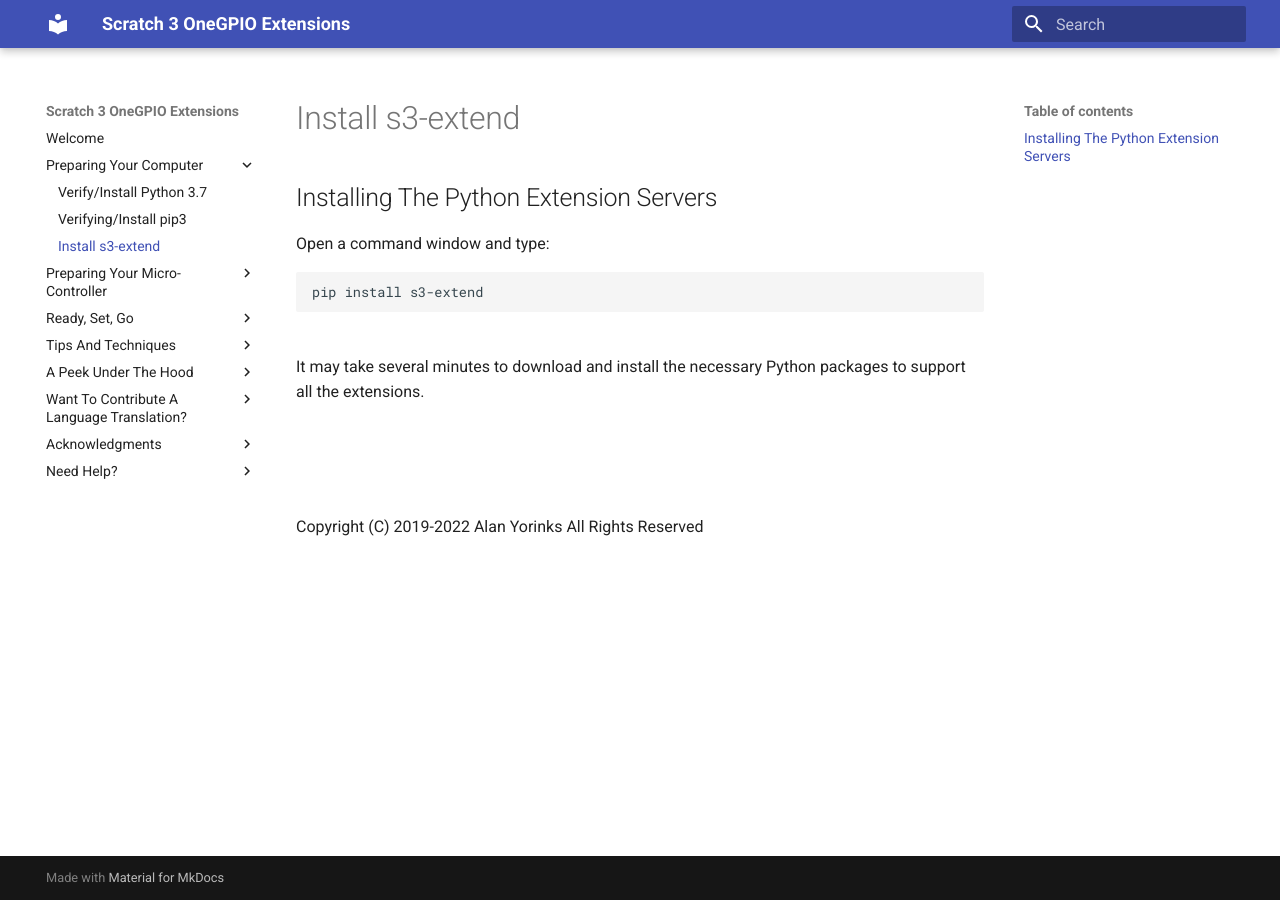
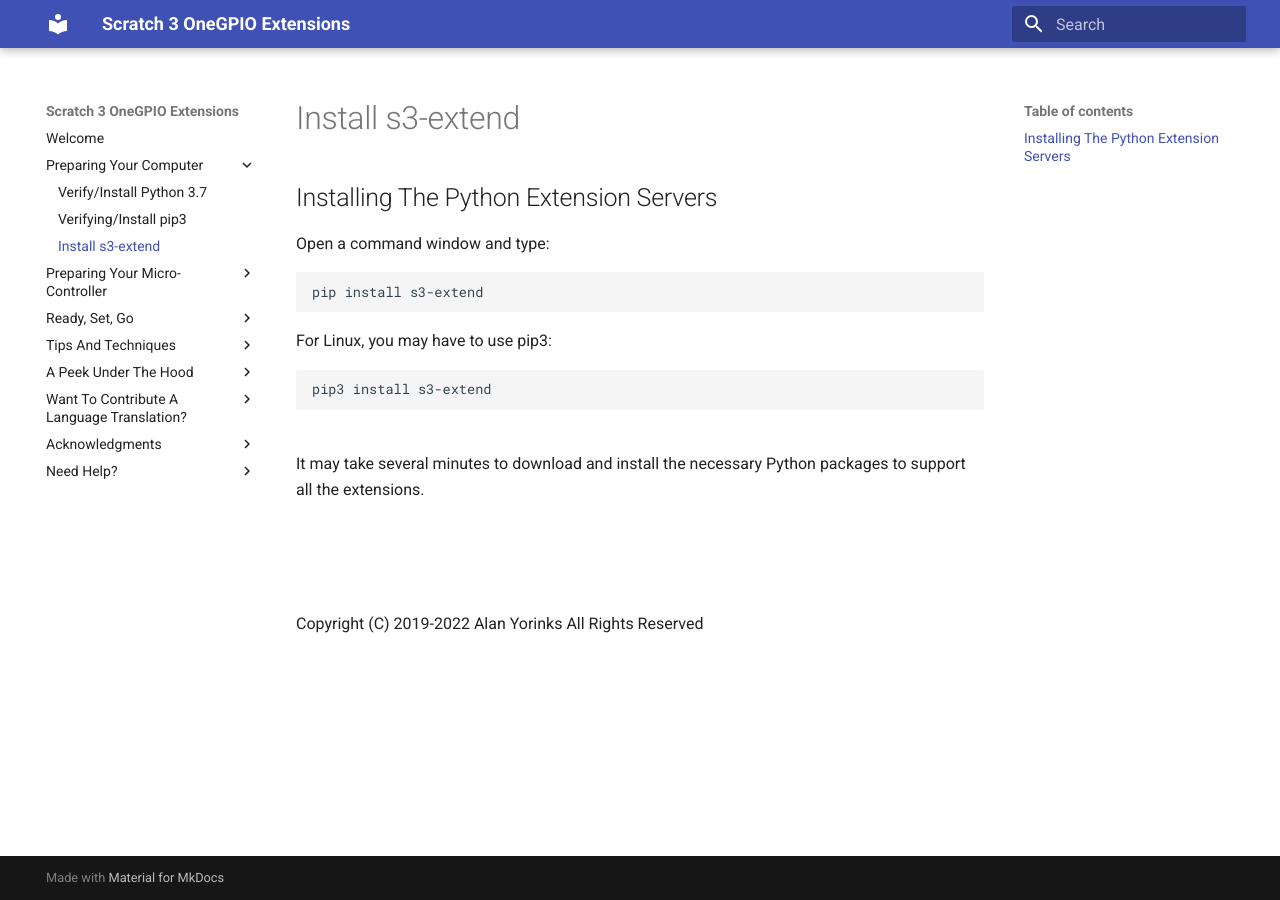
Before and after one commit to MrYsLab/s3-extend, an MkDocs documentation site: the page built from docs/s3-extend.md, in a window 1280 px wide. Built offline with MkDocs 1.6.1 and Material for MkDocs 9.7.7, drawn with Linux system fonts in a browser that asks for light colours.

Commit message:
Added using pip3 when installing with linumx

````diff
--- a/docs/s3-extend.md
+++ b/docs/s3-extend.md
@@ -6,6 +6,13 @@
 ```
 pip install s3-extend
 ```
+
+For Linux, you may have to use pip3:
+
+```angular2html
+pip3 install s3-extend
+```
+
 <br>
  It may take several minutes to download and install the necessary
 Python packages to support all the extensions.
````
Also changed, not shown: docs/index.md (+1 -1 lines).
